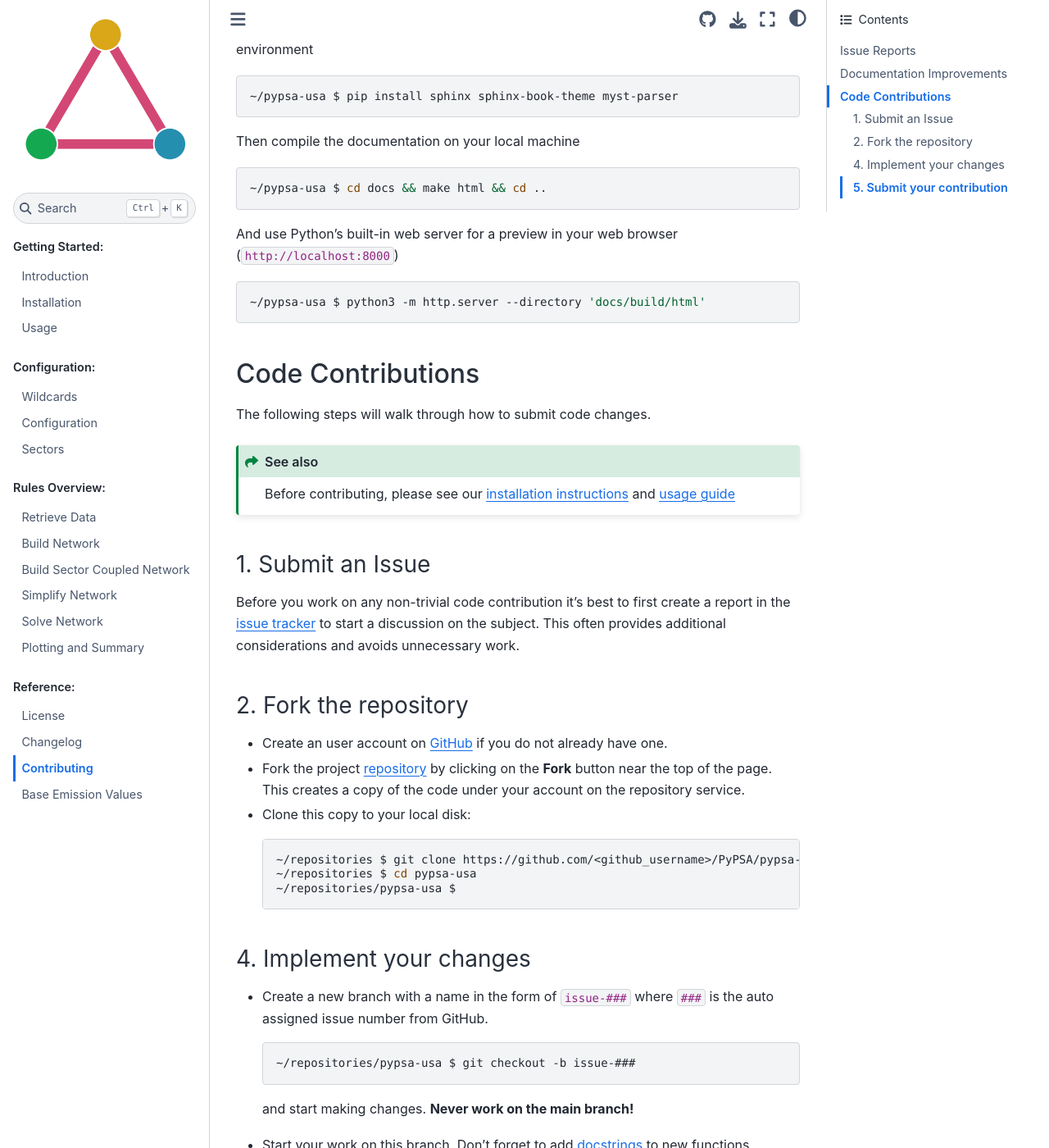
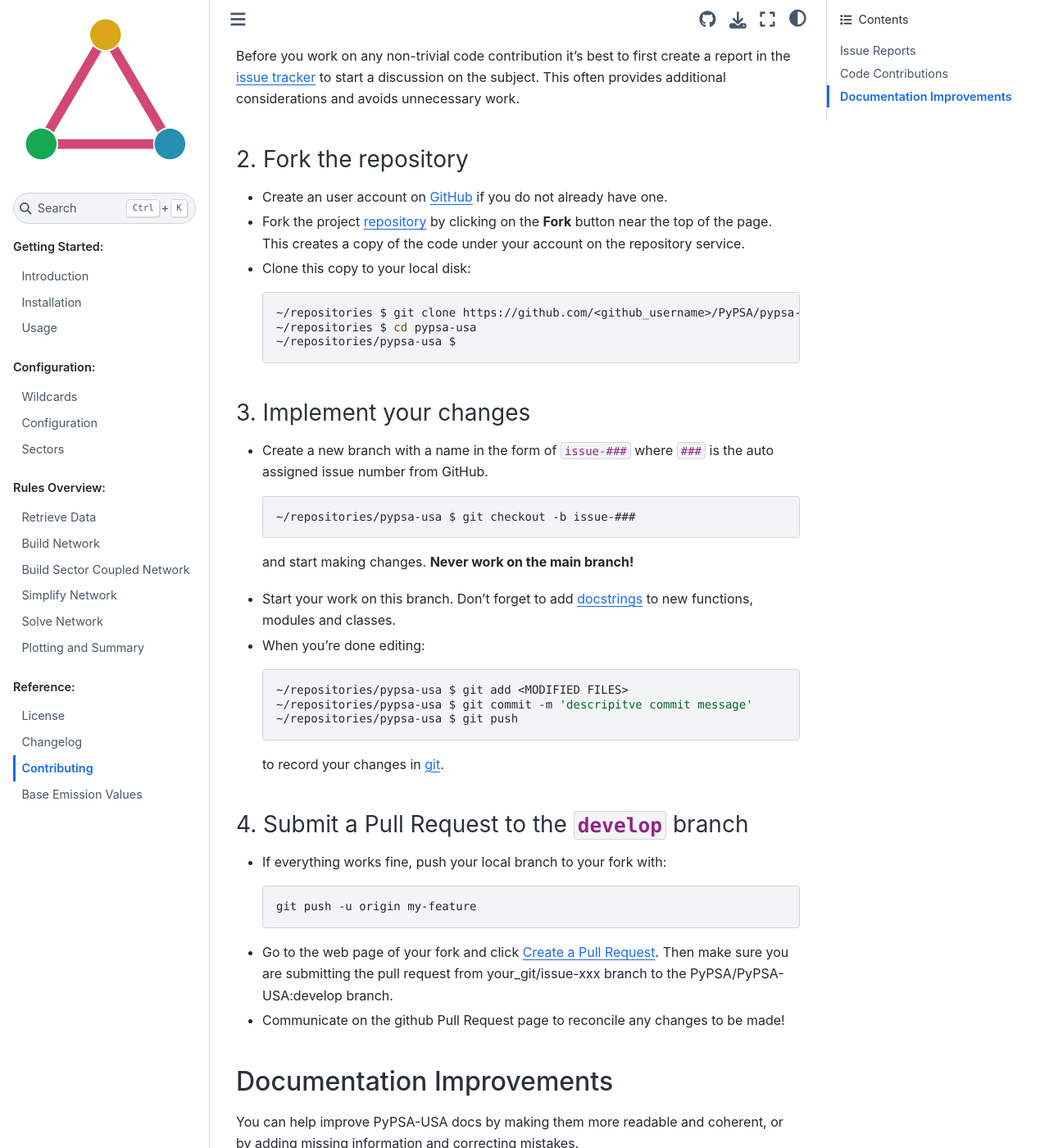
Before and after one commit to PyPSA/pypsa-usa, a Sphinx documentation site: the page built from docs/source/contributing.md, in a window 1280 px wide and 1400 px high, scrolled down 1151 px. Shown: the whole window at 82% size. Built offline with Sphinx 7.4.7 and the Sphinx Book theme 1.1.4, drawn with Linux system fonts in a browser that asks for light colours; some of the changed text lies outside the part shown.

Commit message:
Updates contribution guide #319

````diff
--- a/docs/source/contributing.md
+++ b/docs/source/contributing.md
@@ -34,41 +34,8 @@
 (e.g., operating system, Python version) and steps to reproduce the problem.
 Please try also to simplify the reproduction steps to a very minimal example
 that still illustrates the problem you are facing. By removing other factors,
-you help us to identify the root cause of the issue. There are four templates
-set up to help with this process:
+you help us to identify the root cause of the issue.
 
-## Documentation Improvements
-
-You can help improve PyPSA-USA docs by making them more readable and
-coherent, or by adding missing information and correcting mistakes.
-
-PyPSA-USA's documentation uses
-[Sphinx](https://www.sphinx-doc.org/en/master/) as its main documentation
-compiler. This means that the docs are kept in the same repository as the
-project code, and that any documentation update is done in the same way was a
-code contribution. We use Markdown language with
-[MyST](https://myst-parser.readthedocs.io/en/latest/syntax/syntax.html)
-extensions
-
-When working on documentation changes, first install the required dependencies
-in your environment
-
-```bash
-~/pypsa-usa $ pip install sphinx sphinx-book-theme myst-parser
-```
-
-Then compile the documentation on your local machine
-
-```bash
-~/pypsa-usa $ cd docs && make html && cd ..
-```
-
-And use Python's built-in web server for a preview in your web browser
-(`http://localhost:8000`)
-
-```bash
-~/pypsa-usa $ python3 -m http.server --directory 'docs/build/html'
-```
 
 ## Code Contributions
 
@@ -103,7 +70,7 @@
     ~/repositories/pypsa-usa $
     ```
 
-### 4. Implement your changes
+### 3. Implement your changes
 
 - Create a new branch with a name in the form of `issue-###` where `###` is
 the auto assigned issue number from GitHub.
@@ -128,15 +95,48 @@
 
    to record your changes in [git](https://git-scm.com).
 
-### 5. Submit your contribution
+### 4. Submit a Pull Request to the **`develop`** branch
 
-- If everything works fine, push your local branch to
-[GitHub](https://github.com/PyPSA/pypsa-usa) with:
+- If everything works fine, push your local branch to your fork with:
 
     ```bash
     git push -u origin my-feature
     ```
 
 - Go to the web page of your fork and click
-[Create a Pull Request](https://github.com/PyPSA/pypsa-usa/pulls) to
-send your changes for review.
+[Create a Pull Request](https://github.com/PyPSA/pypsa-usa/pulls). Then make sure you are submitting the pull request from your_git/issue-xxx branch to the PyPSA/PyPSA-USA:develop branch.
+
+- Communicate on the github Pull Request page to reconcile any changes to be made!
+
+## Documentation Improvements
+
+You can help improve PyPSA-USA docs by making them more readable and
+coherent, or by adding missing information and correcting mistakes.
+
+PyPSA-USA's documentation uses
+[Sphinx](https://www.sphinx-doc.org/en/master/) as its main documentation
+compiler. This means that the docs are kept in the same repository as the
+project code, and that any documentation update is done in the same way was a
+code contribution. We use Markdown language with
+[MyST](https://myst-parser.readthedocs.io/en/latest/syntax/syntax.html)
+extensions
+
+When working on documentation changes, first install the required dependencies
+in your environment
+
+```bash
+~/pypsa-usa $ pip install sphinx sphinx-book-theme myst-parser
+```
+
+Then compile the documentation on your local machine
+
+```bash
+~/pypsa-usa $ cd docs && make html && cd ..
+```
+
+And use Python's built-in web server for a preview in your web browser
+(`http://localhost:8000`)
+
+```bash
+~/pypsa-usa $ python3 -m http.server --directory 'docs/build/html'
+```
````
